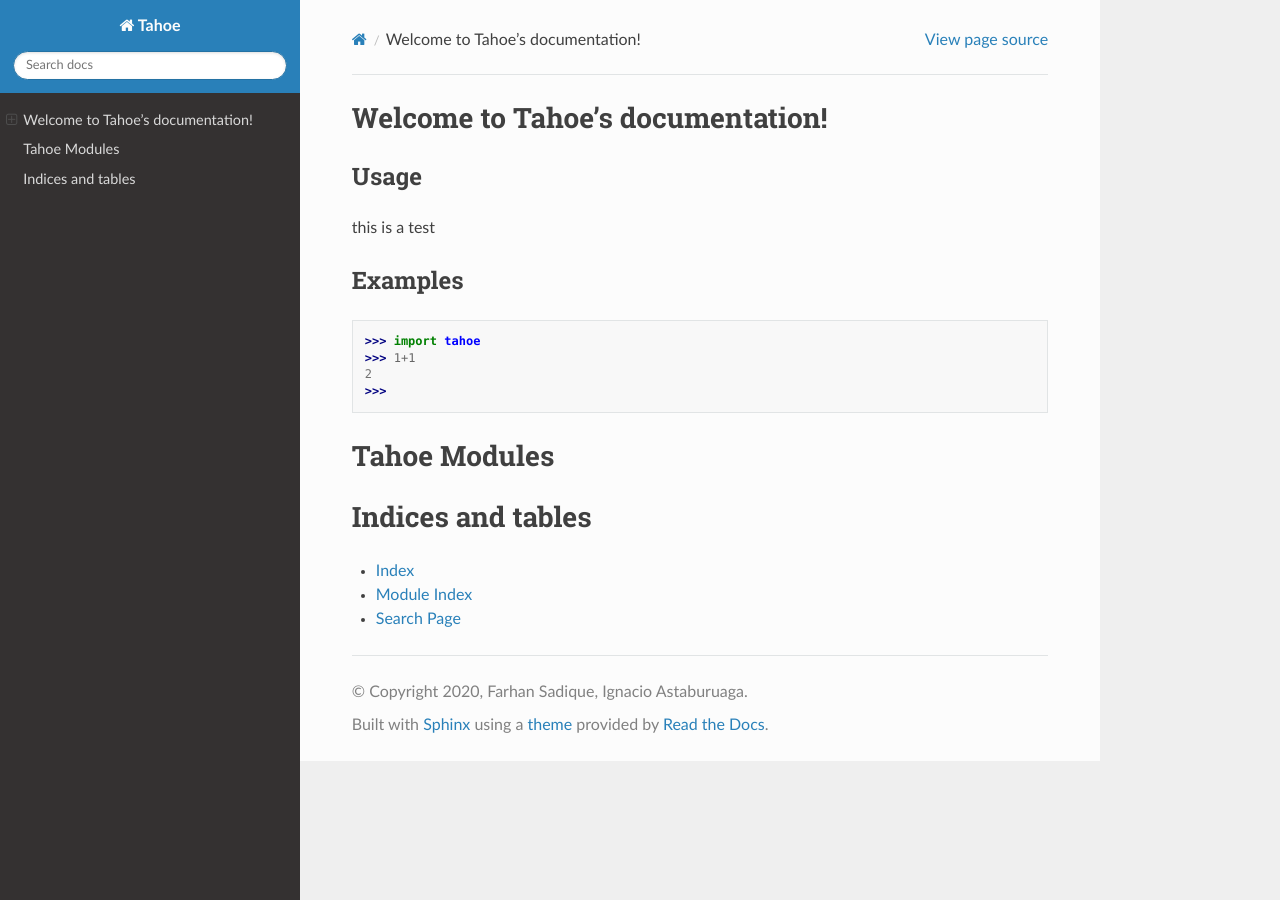
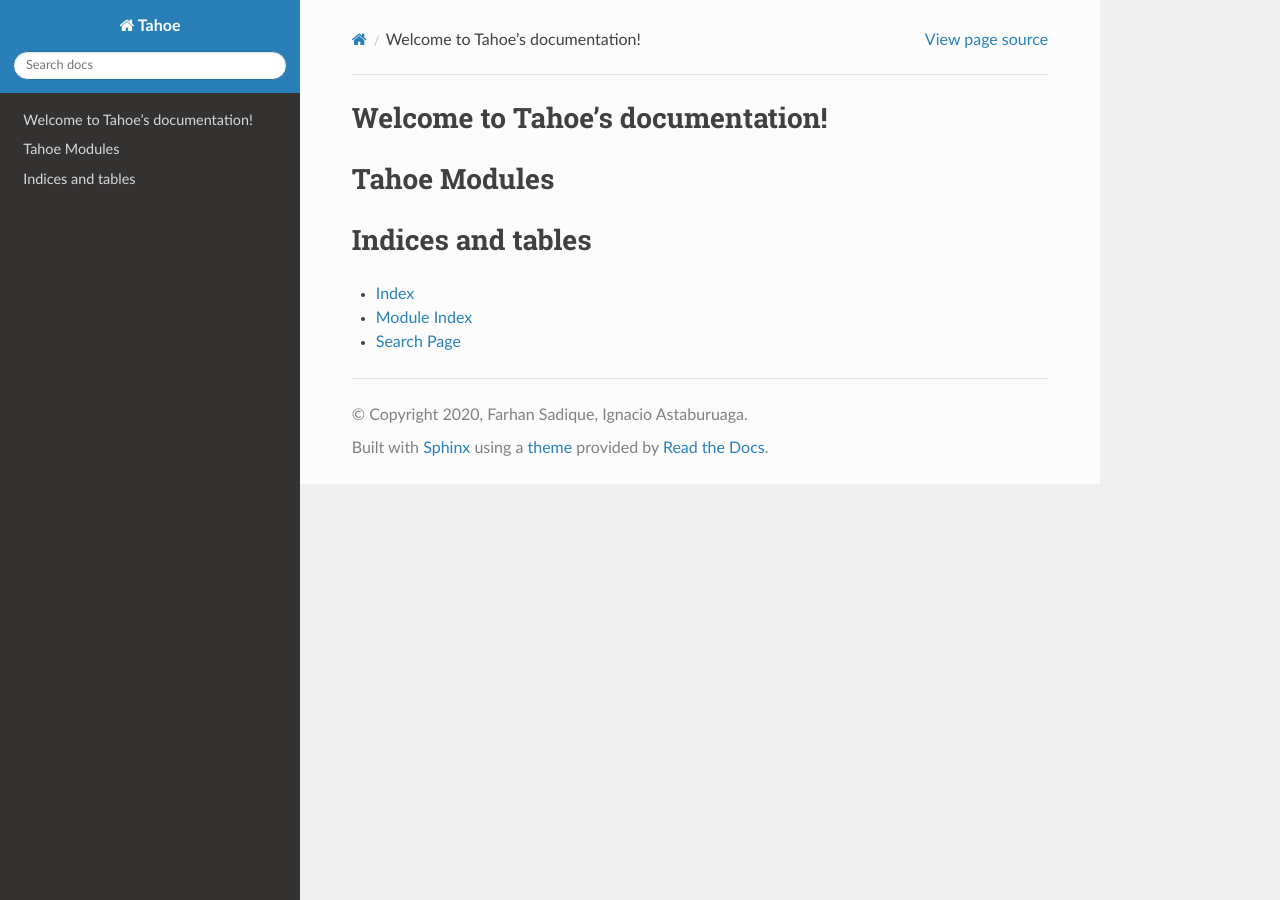
Before and after one commit to CYBEX-P/tahoe, a Sphinx documentation site: the page built from docs/source/index.rst, in a window 1280 px wide. Built offline with Sphinx 7.4.7 and the Read the Docs theme 2.0.0, drawn with Linux system fonts in a browser that asks for light colours; pages that are not in the unit, such as notebooks, are missing from menus.

Commit message:
removed stuff

```diff
--- a/docs/source/index.rst
+++ b/docs/source/index.rst
@@ -7,8 +7,6 @@
 Welcome to Tahoe's documentation!
 =================================
 
-..
-.. include:: usage.rst
 
 .. Tahoe Modules:
    ----------------
```
